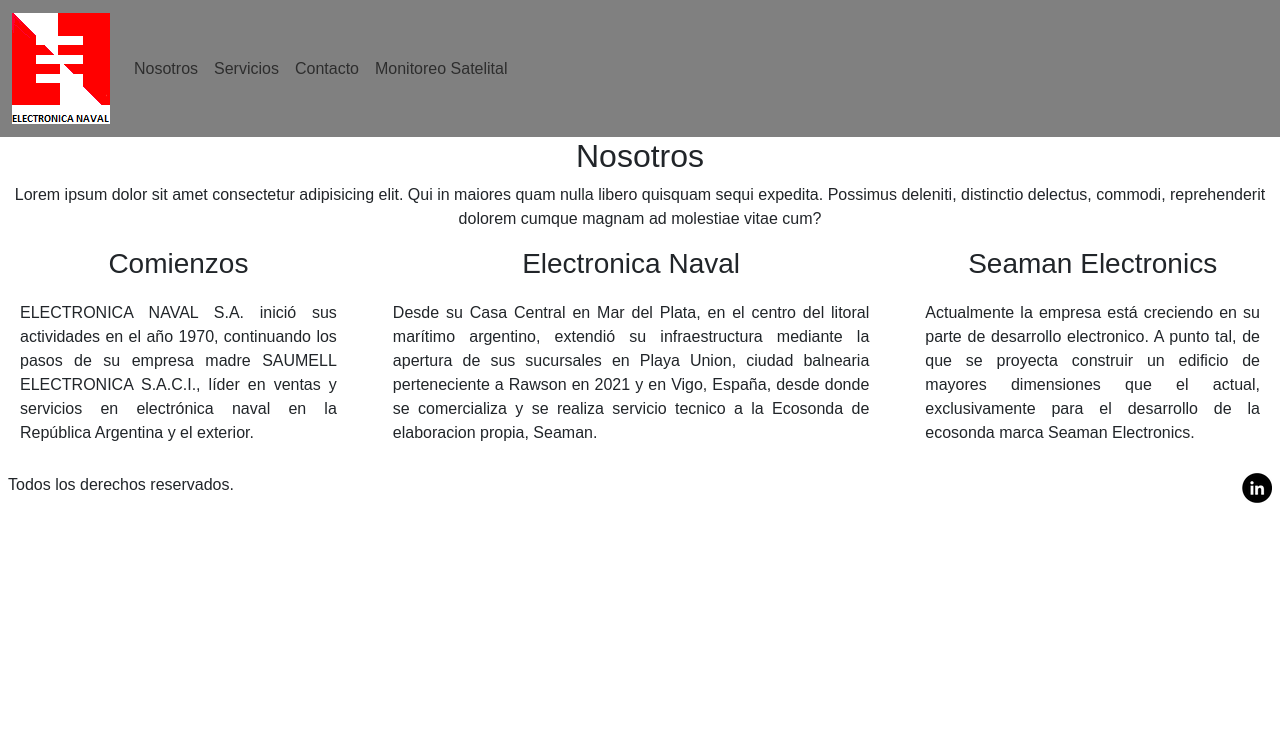
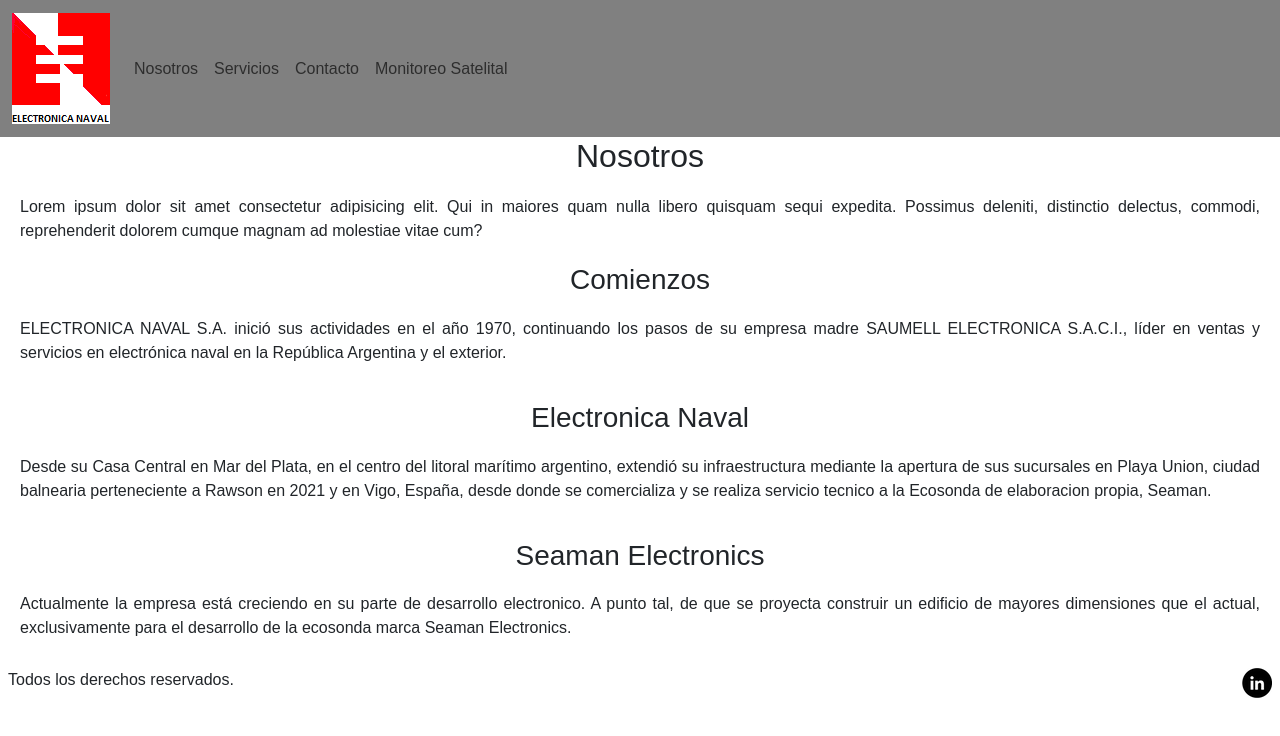
Before and after one commit to jorgedi93/PreEntrega2-DiIorio, a plain HTML site: page nosotros.html in a window 1280 px wide. Drawn offline with nearby package versions, Linux system fonts and the light colour scheme.

Commit message:
version celular nosotros

```diff
--- a/css/style.css
+++ b/css/style.css
@@ -70,13 +70,22 @@ footer {
 }
 
 /*estilos de nosotros*/
+/*estilo celular*/
 
-.nosotros{
+
+.nosotros h2{
     text-align: center;
+    gap: 1rem;
+}
+
+.nosotros p{
+    margin:20px;
+    text-align: justify;
 }
 
 .historia{
     display: flex;
+    flex-direction: column;
     gap: 1rem;
 }
 
@@ -88,3 +97,6 @@ footer {
     margin:20px;
     text-align: justify;
 }
+
+/*estilo notebook*/
+@media screen and (min-width:1024px){
```
